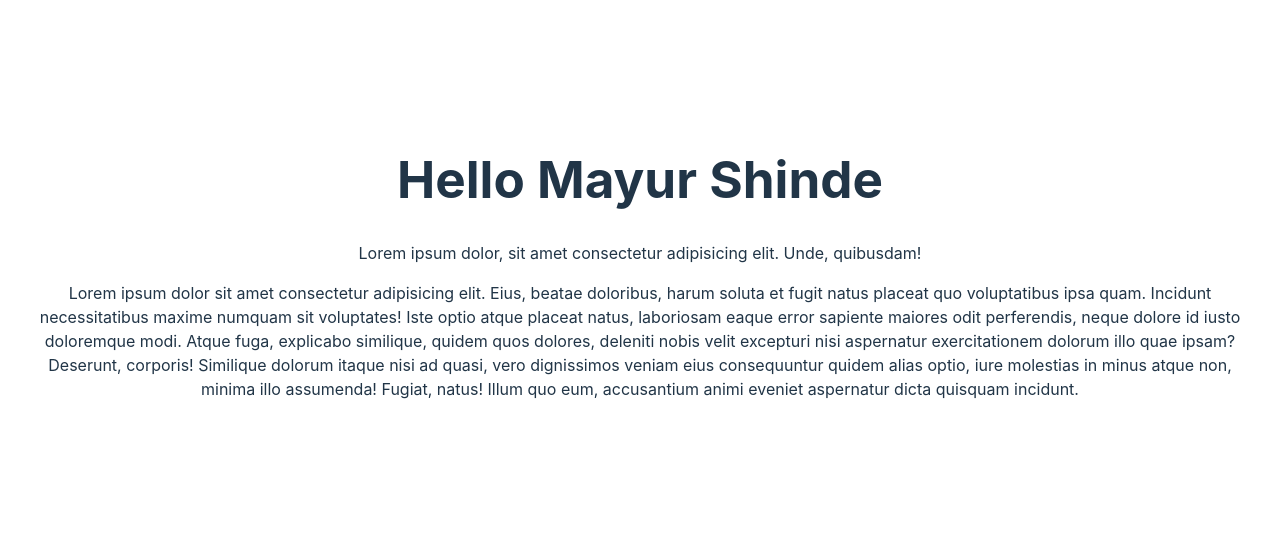
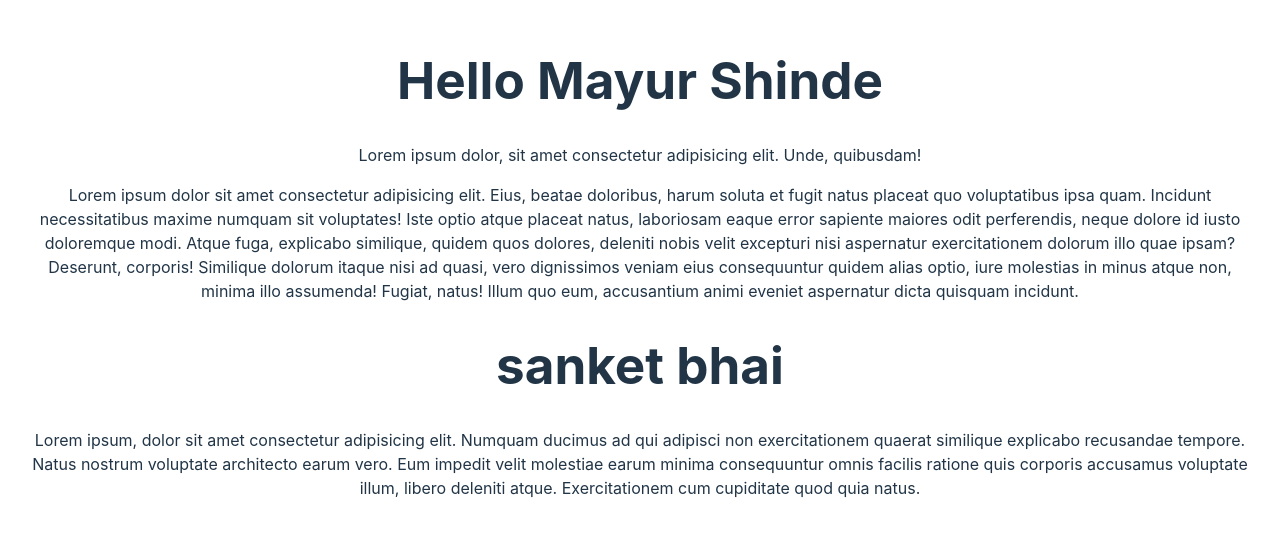
Before and after one commit to mayurss9449/react-testing, a React (Vite) app in the folder react-testing-git/: page / in a window 1280 px wide. Shown: the part 133-670 px from the top of the page. Built offline with nearby package versions, Linux system fonts and the light colour scheme.

Commit message:
clone testing 1

```diff
--- a/react-testing-git/src/App.jsx
+++ b/react-testing-git/src/App.jsx
@@ -2,9 +2,10 @@ import { useState } from 'react'
 import reactLogo from './assets/react.svg'
 import viteLogo from '/vite.svg'
 import './App.css'
+import Header from './Header'
 
 function App() {
-  const [count, setCount] = useState(0)
+
 
   return (
     <>
@@ -14,6 +15,7 @@ function App() {
 
         <p>Lorem ipsum dolor sit amet consectetur adipisicing elit. Eius, beatae doloribus, harum soluta et fugit natus placeat quo voluptatibus ipsa quam. Incidunt necessitatibus maxime numquam sit voluptates! Iste optio atque placeat natus, laboriosam eaque error sapiente maiores odit perferendis, neque dolore id iusto doloremque modi. Atque fuga, explicabo similique, quidem quos dolores, deleniti nobis velit excepturi nisi aspernatur exercitationem dolorum illo quae ipsam? Deserunt, corporis! Similique dolorum itaque nisi ad quasi, vero dignissimos veniam eius consequuntur quidem alias optio, iure molestias in minus atque non, minima illo assumenda! Fugiat, natus! Illum quo eum, accusantium animi eveniet aspernatur dicta quisquam incidunt.</p>
       </div>
+      <Header />
     </>
   )
 }
--- /dev/null
+++ b/react-testing-git/src/Header.jsx
@@ -0,0 +1,13 @@
+import React from 'react'
+
+const Header = () => {
+  return (
+    <div>
+      <h1>sanket bhai</h1>
+
+      <p>Lorem ipsum, dolor sit amet consectetur adipisicing elit. Numquam ducimus ad qui adipisci non exercitationem quaerat similique explicabo recusandae tempore. Natus nostrum voluptate architecto earum vero. Eum impedit velit molestiae earum minima consequuntur omnis facilis ratione quis corporis accusamus voluptate illum, libero deleniti atque. Exercitationem cum cupiditate quod quia natus.</p>
+    </div>
+  )
+}
+
+export default Header
```
